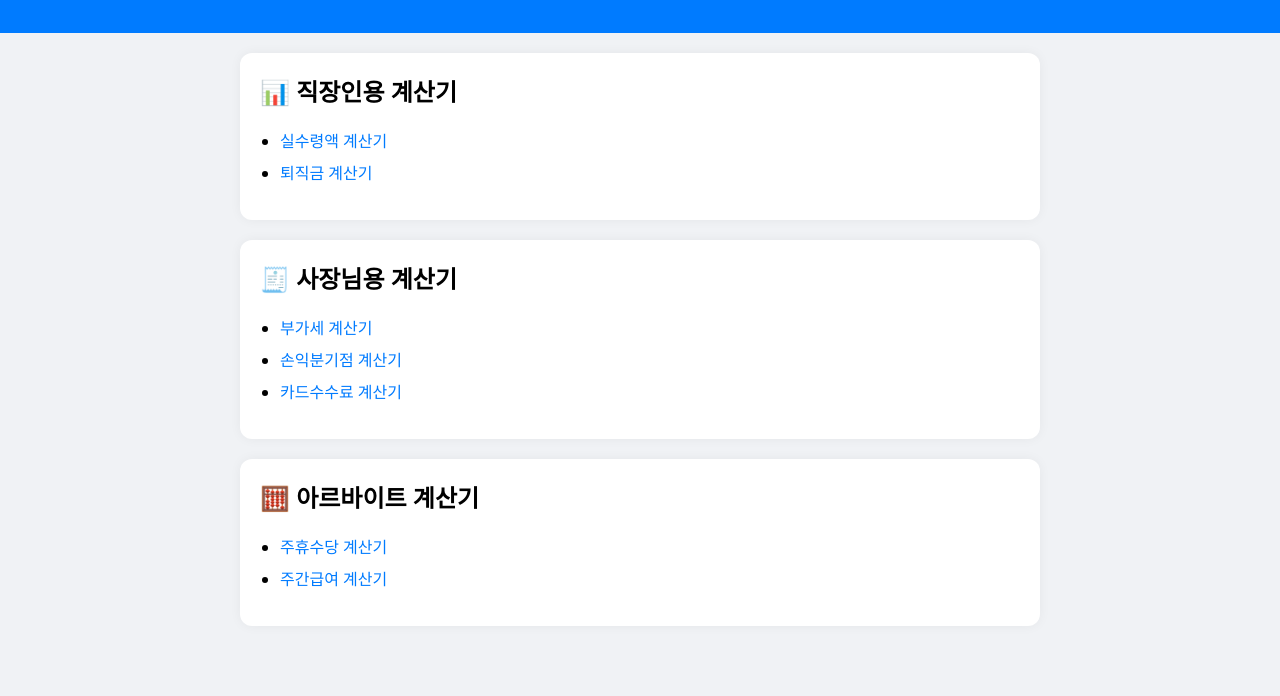
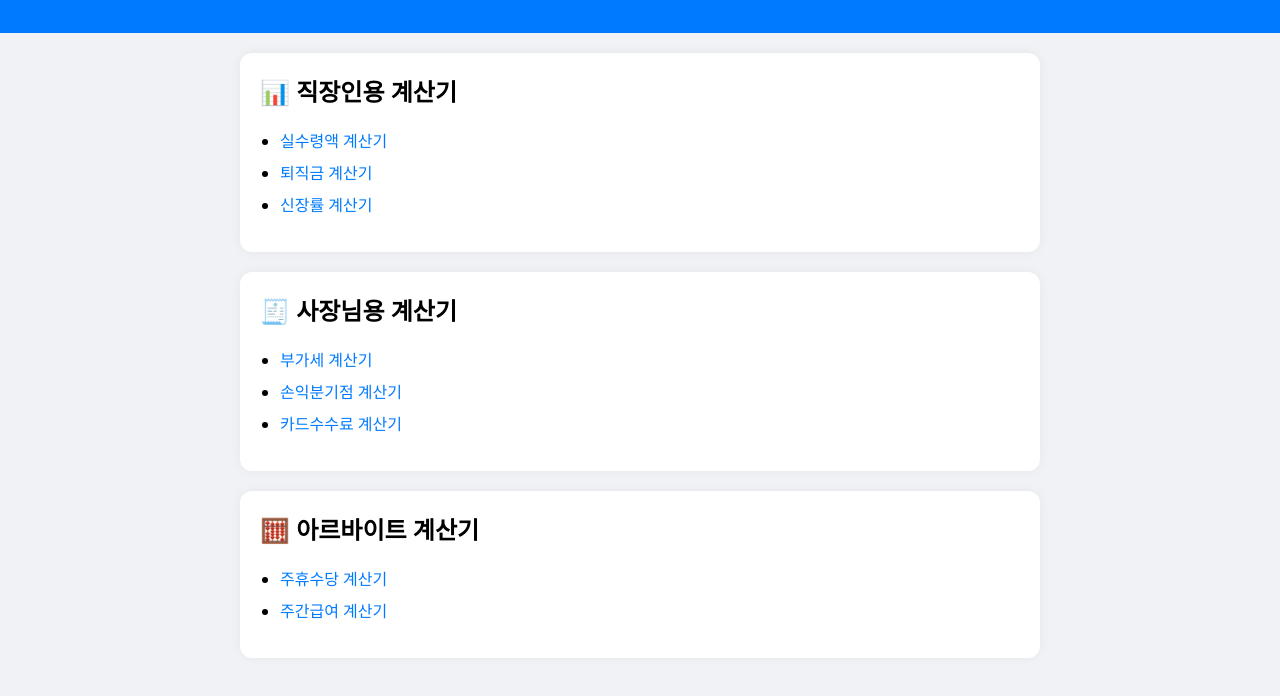
Before and after one commit to Yeonsungpark/Workkit, a plain HTML site: page index.html in a window 1280 px wide. Shown: the part 136-832 px from the top of the page. Before the commit the page ends 802 px from the top, so only its background shows below. Drawn offline with Linux system fonts and the light colour scheme.

Commit message:
Update index.html

```diff
--- a/index.html
+++ b/index.html
@@ -32,6 +32,7 @@
       <ul>
         <li><a href="net_income_calculator_detailed.html">실수령액 계산기</a></li>
         <li><a href="retirement_pay_calculator_advanced.html">퇴직금 계산기</a></li>
+        <li><a href="growth_rate_calculator.html">신장률 계산기</a></li>
       </ul>
     </section>
     <section>
```
